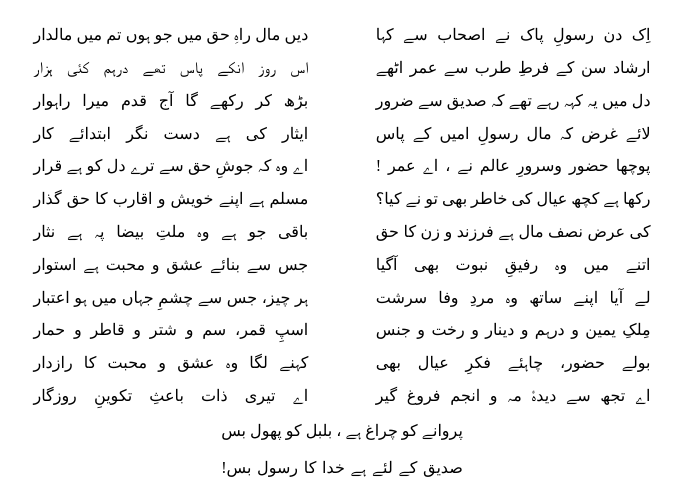
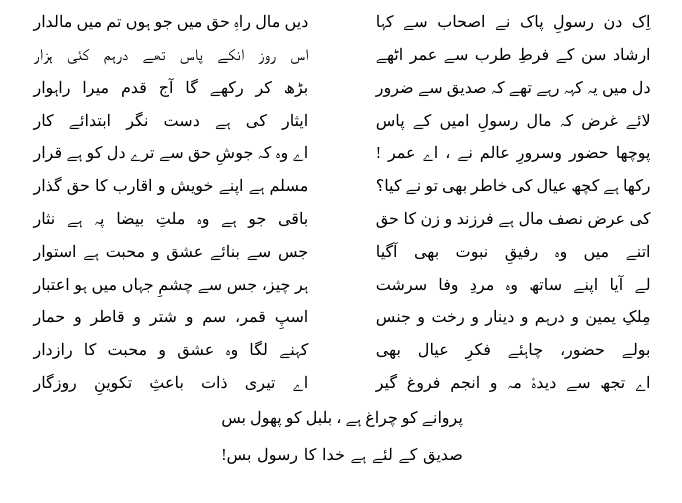
Before and after one commit to ShakesVision/PoetryJustification, a plain HTML site: page docs/index.html in a window 1280 px wide. Shown: the part 103-606 px from the top of the page, without its empty margins (298-980 px from the left). Drawn offline with Linux system fonts and the light colour scheme; a web font is replaced by a local one.

Commit message:
Update index.html

```diff
--- a/docs/index.html
+++ b/docs/index.html
@@ -1,8 +1,8 @@
 <head>
   <style>
-   @import url(http://fonts.googleapis.com/earlyaccess/notonastaliqurdudraft.css);
+    @import url(http://fonts.googleapis.com/earlyaccess/notonastaliqurdudraft.css);
     body {
-      font-family: 'Noto Nastaliq Urdu Draft', serif;
+      font-family: 'Jameel Noori Nastaleeq', 'Alvi Nastaleeq','Noto Nastaliq Urdu Draft', serif؛
       font-size: large;
     }
 
```
